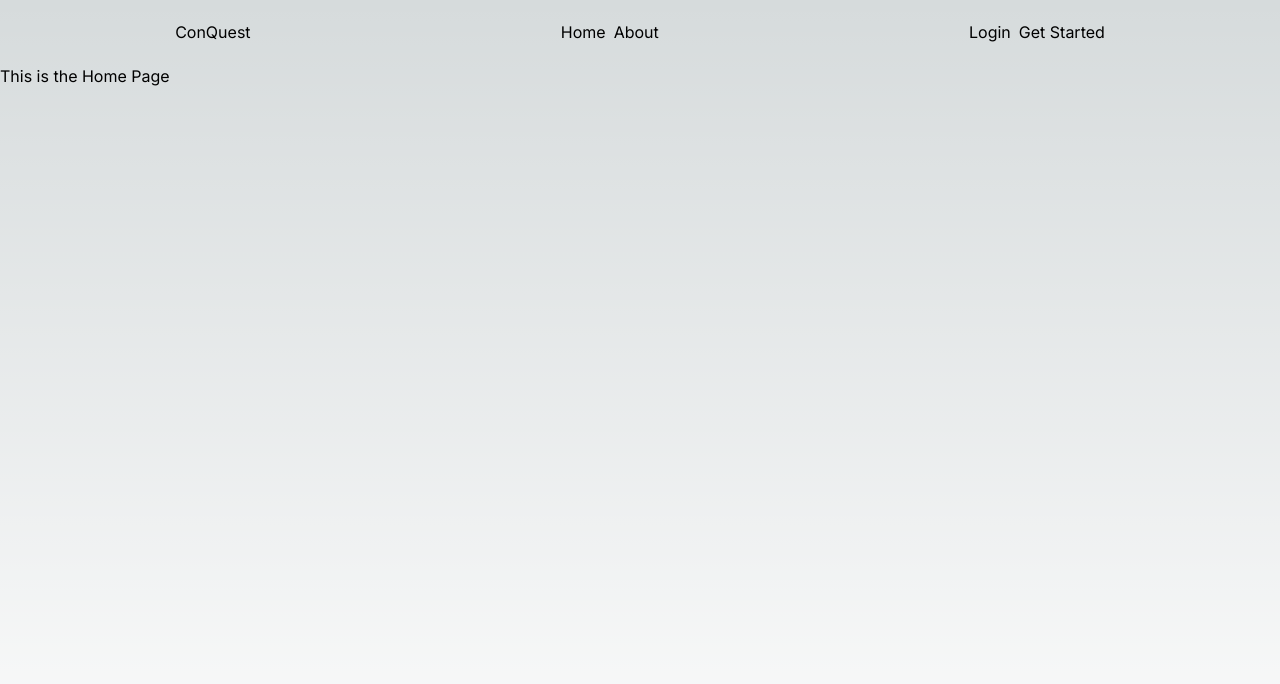
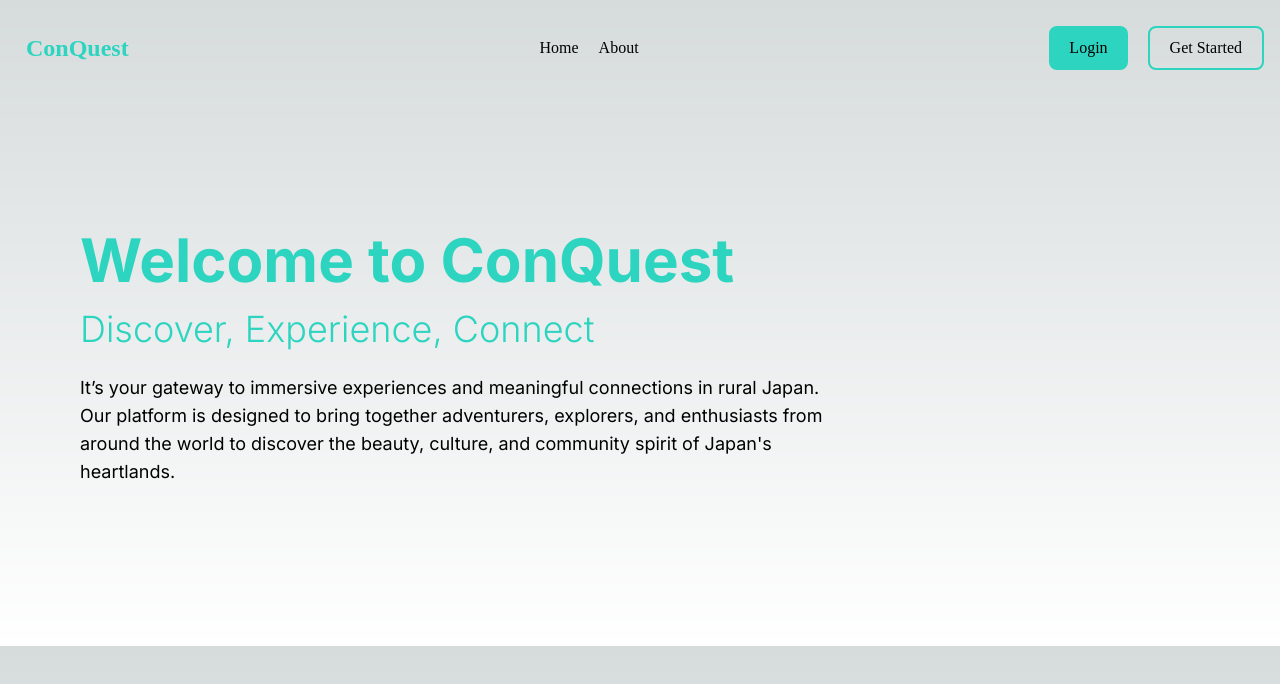
Before and after one commit to divy-vinayak/conquest, a Next.js app in the folder frontend/: page /home in a window 1280 px wide. Shown: the top 684 px of the page. Built offline with nearby package versions, Linux system fonts and the light colour scheme.

Commit message:
first draft landing page

```diff
--- a/frontend/src/app/(landing)/home/page.tsx
+++ b/frontend/src/app/(landing)/home/page.tsx
@@ -1,5 +1,20 @@
 export default function Page() {
-    return <>
-        This is the Home Page
-    </>
+    return (
+        <div className="flex flex-col items-start justify-center   max-w-3xl mx-20 my-40" >
+            <div className="text-6xl font-bold text-teal-400 ">
+                Welcome to ConQuest
+                <br />
+                <span className="text-4xl font-light">
+                    Discover, Experience, Connect
+                </span>
+            </div>
+            <div className="mt-6 text-lg text-left">
+                It’s your gateway to immersive experiences and meaningful
+                connections in rural Japan. Our platform is designed to bring
+                together adventurers, explorers, and enthusiasts from around the
+                world to discover the beauty, culture, and community spirit of
+                Japan's heartlands.
+            </div>
+        </div>
+    );
 }
--- a/frontend/src/app/(landing)/layout.tsx
+++ b/frontend/src/app/(landing)/layout.tsx
@@ -5,7 +5,7 @@ export default function LandingLayout({ children }: { children: ReactNode }) {
     return (
         <>
             <NavBar />
-            <div className="min-h-screen">{children}</div>
+            <div>{children}</div>
         </>
     );
 }
--- a/frontend/src/components/NavBar.tsx
+++ b/frontend/src/components/NavBar.tsx
@@ -3,22 +3,34 @@ import React from "react";
 
 export default function NavBar() {
     return (
-        <div className="flex justify-around p-5">
-            <div>
+        <div className="flex gap-5 justify-between items-center w-full whitespace-nowrap max-md:flex-wrap max-md:max-w-full px-4" style={{ marginLeft: "0px", marginRight: "0px", marginTop:"26px", fontFamily: "Abhaya Libre" }}>
+            {/* Logo and Brand */}
+            <div className="flex gap-2.5 self-stretch my-auto  text-2xl font-bold leading-6 text-teal-400">
+                <img/>
+                <div className="grow">
                     <Link href={"/"}>ConQuest</Link>
                 </div>
-            <div className="flex gap-2">
-                <Link href={"/home"}>Home</Link>
-                <Link href={"/about"}>About</Link>
             </div>
-            <div className="flex gap-2">
+
+            {/* Navigation Links */}
+            <div className="flex gap-5 justify-between self-stretch my-auto">
+                <div><Link href={"/home"}>Home</Link></div>
+                <div><Link href={"/about"}>About</Link></div>
+            </div>
+
+            {/* Action Buttons */}
+            <div className="flex gap-5 justify-between self-stretch font-medium">
+                <div className="grow justify-center px-5 py-2.5 bg-teal-400 rounded-lg">
                     <Link href={"/login"}>
                         <button>Login</button>
                     </Link>
+                </div>
+                <div className="grow justify-center self-start px-5 py-2 rounded-lg border-2 border-teal-400 border-solid" style={{ paddingRight: "20px" }}>
                     <Link href={"/signup"}>
                         <button>Get Started</button>
                     </Link>
                 </div>
             </div>
+        </div>
     );
 }
```
Lines whose indentation alone changed are shown as unchanged.
